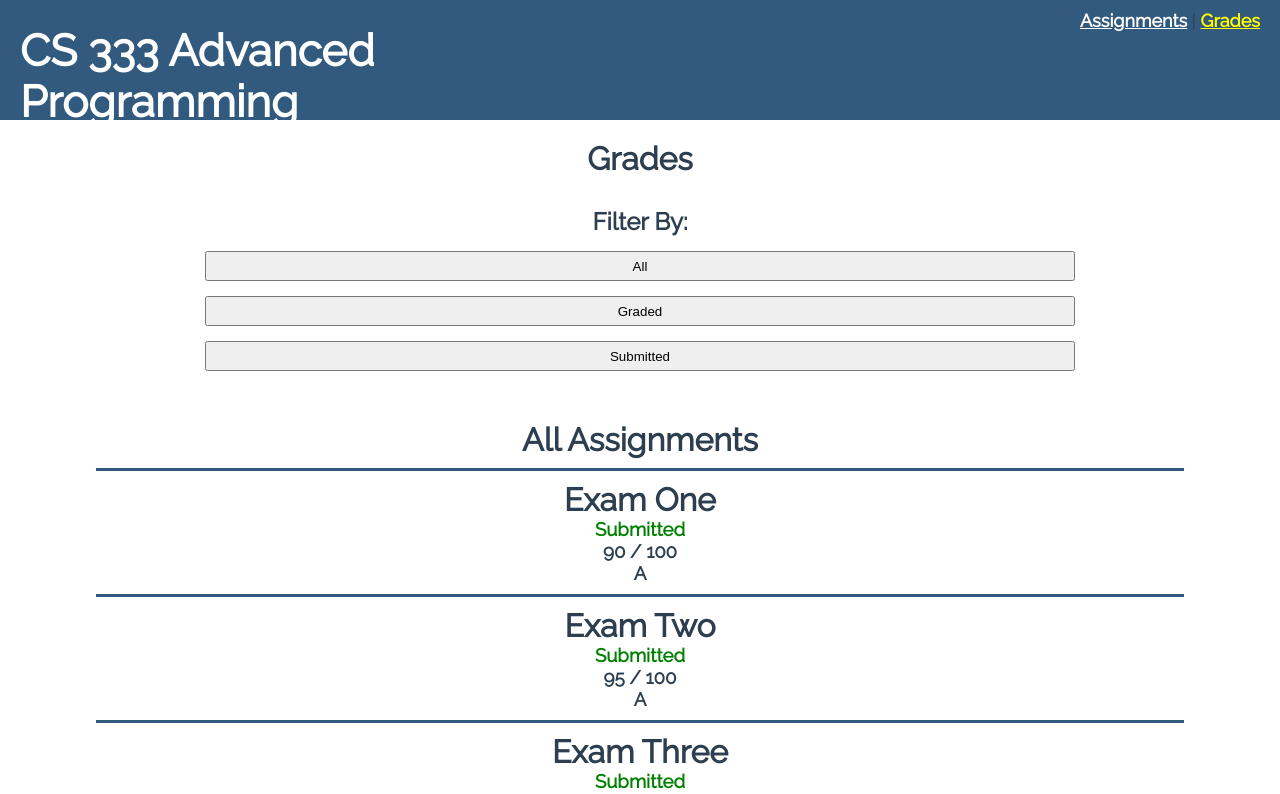
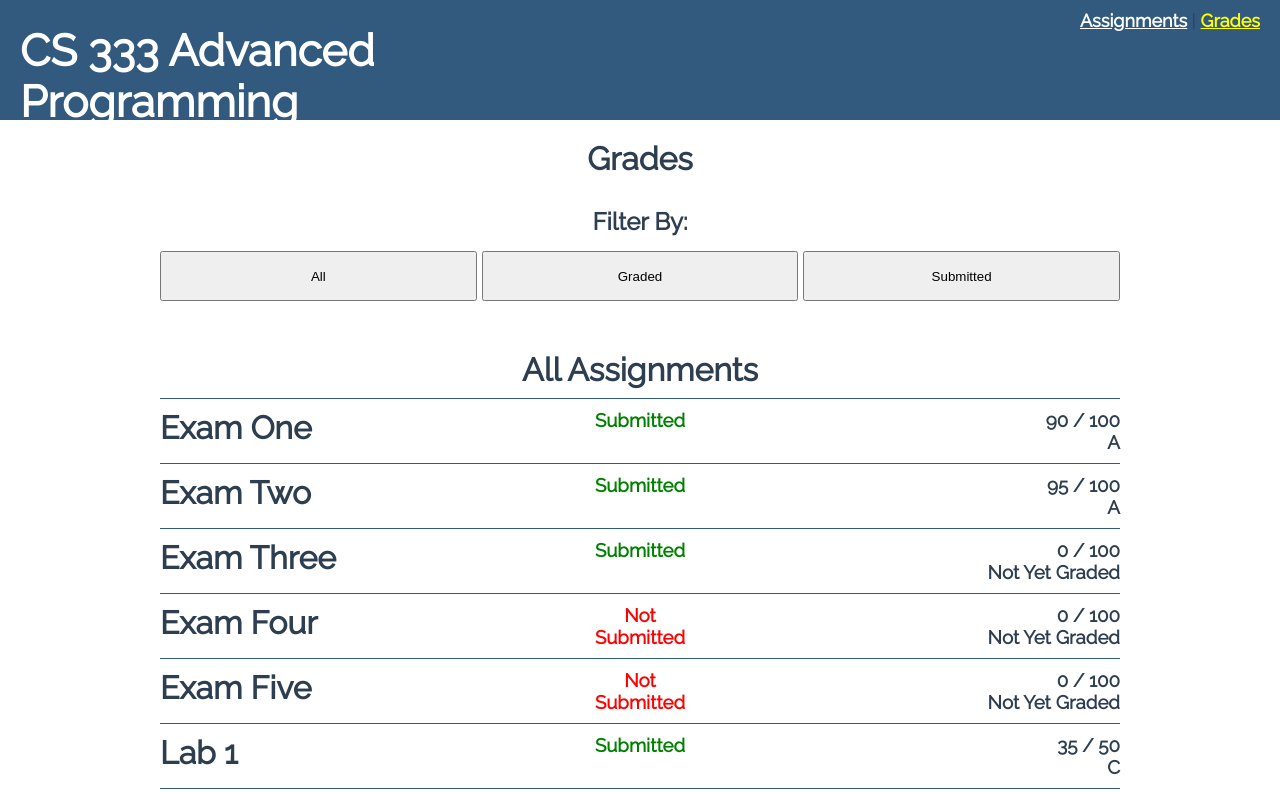
Before and after one commit to Pay10-VA/Creative-Project-3, a Vue app in the folder learning-management/: page /about in a window 1280 px wide. Shown: the top 794 px of the page. Built offline with nearby package versions, Linux system fonts and the light colour scheme.

Commit message:
Grades page complete - both mobile and desktop versions

```diff
--- a/learning-management/src/components/AssignmentList.vue
+++ b/learning-management/src/components/AssignmentList.vue
@@ -61,6 +61,7 @@ export default {
   border-left: 0px;
   border-right: 0px;
   border-bottom: 0px;
+  border-width: thin;
 }
 
 #assignment #right-side {
--- a/learning-management/src/components/GradesList.vue
+++ b/learning-management/src/components/GradesList.vue
@@ -6,12 +6,14 @@
       <h1 v-if="this.$root.$data.view == 2">Graded Assignments</h1>
       <h1 v-if="this.$root.$data.view == 3">Submitted Assignments</h1>
       <div v-for="assignment in assignments" :key="assignment.id" id="grade">
-        <div>
+        <div id="grade-left">
           <h1>{{assignment.name}}</h1>
+        </div>
+        <div id="grade-center">
           <h3 v-if="assignment.submitted" id="submitted">Submitted</h3>
           <h3 v-else id="notSubmitted">Not Submitted</h3>
         </div>
-        <div>
+        <div id="grade-right">
         <h3>{{assignment.grade}} / {{assignment.points}}</h3>
         <h3 v-if="assignment.grade != 0">{{letterGrade(assignment.grade, assignment.points)}}</h3>
         <h3 v-else>Not Yet Graded</h3>
@@ -81,6 +83,7 @@ export default {
 
 #grade {
   border: solid #325A7F;
+  border-width: thin;
   border-right: 0px;
   border-left: 0px;
   border-bottom: 0px;
@@ -89,6 +92,23 @@ export default {
   padding-top: 10px;
 }
 
+/* Desktop Styles */
+@media only screen and (min-width: 961px) {
+  #grade {
+    display: flex;
+  }
+
+  #grade-left {
+    width: 50%;
+    text-align: left;
+  }
+
+  #grade-right {
+    width: 50%;
+    text-align: right;
+  }
+}
+
 
 
 </style>
--- a/learning-management/src/views/About.vue
+++ b/learning-management/src/views/About.vue
@@ -5,10 +5,10 @@
     </div>
 
     <div id="filter">
-      <div>
+      <div id="text">
         <h2>Filter By: </h2>
       </div>
-      <div>
+      <div id="button-div">
         <button @click="changeView(1)">All</button>
         <button @click="changeView(2)">Graded</button>
         <button @click="changeView(3)">Submitted</button>
@@ -19,11 +19,15 @@
     <GradesList :assignments="grades" />
 
     <div id="total">
-    <div>
+    <div id="text-grade">
       <h1>TOTAL GRADE: </h1>
     </div>
-    <div>
-      <h2>{{letterGrade(totalGrade)}} = {{totalGrade}}% </h2>
+    <div id="grade-text">
+      <h1>{{totalGrade}}% </h1>
+
+    </div>
+    <div id="grade-text-right">
+      <h1>{{letterGrade(totalGrade)}}</h1>
     </div>
 
     </div>
@@ -125,8 +129,56 @@ button {
   border-right: 0px;
   border-bottom: 0px;
   text-align: left;
-  margin-top: 30px;
-  margin-bottom: 30px;
+  margin-top: 50px;
+  margin-bottom: 50px;
+}
+
+/* Desktop Styles */
+@media only screen and (min-width: 961px) {
+    .about {
+      width: 75%;
+    }
+
+    button {
+      height: 50px;
+      width: 33%;
+    }
+
+    #filter {
+      display: block-flex;
+    }
+
+    #button-div {
+      display: flex;
+      justify-content: space-between;
+    }
+
+    #total {
+      display: flex;
+    }
+
+    #text-grade {
+      width: 50%;
+    }
+
+    #grade-text {
+      width: 50%;
+      display: flex;
+    }
+
+    #grade-text h2 {
+      width: 50%;
+    }
+
+    #grade-text-right {
+
+    }
+
+    button:hover {
+      color: white;
+      background-color: #325A7F;
+    }
+
 }
 
 
```
